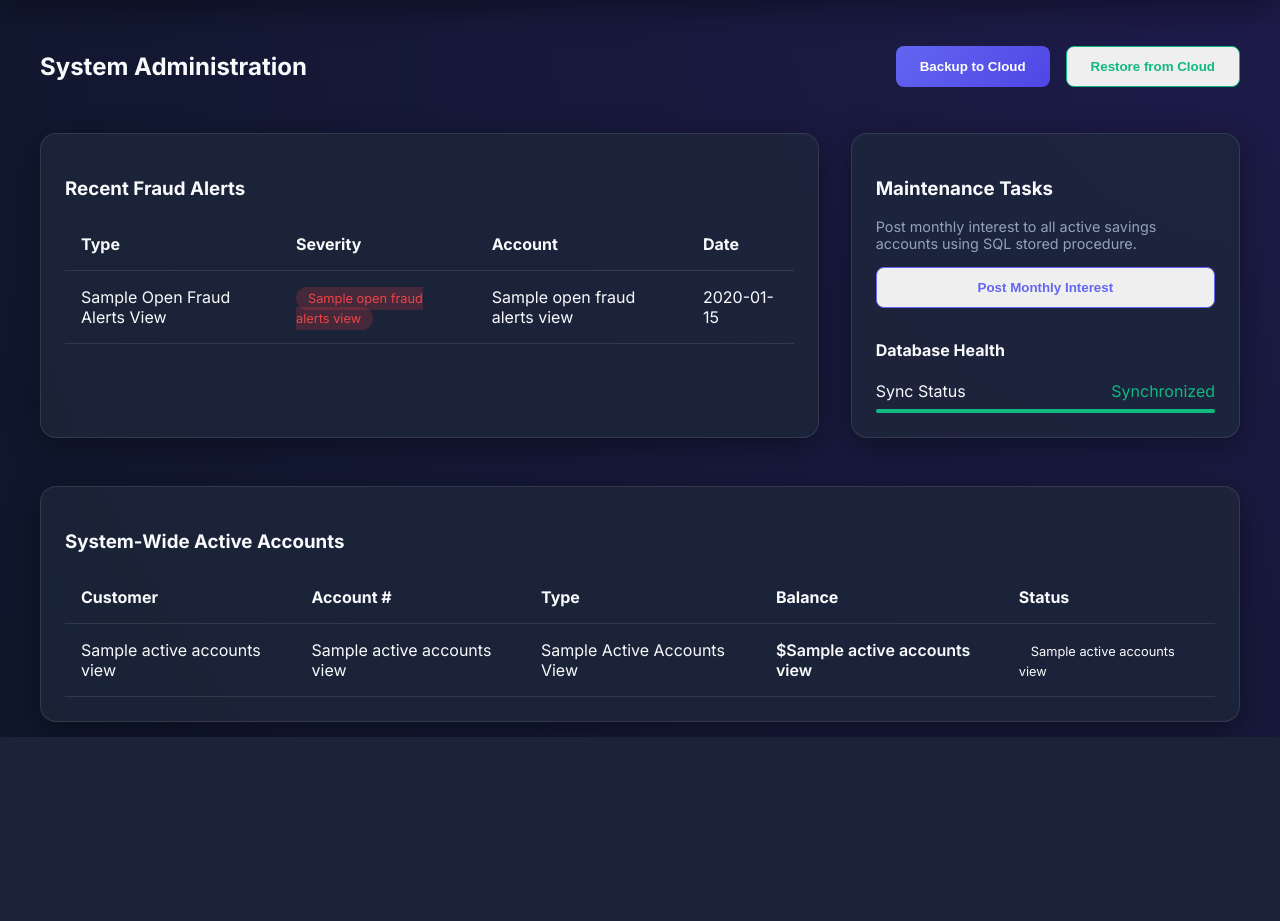
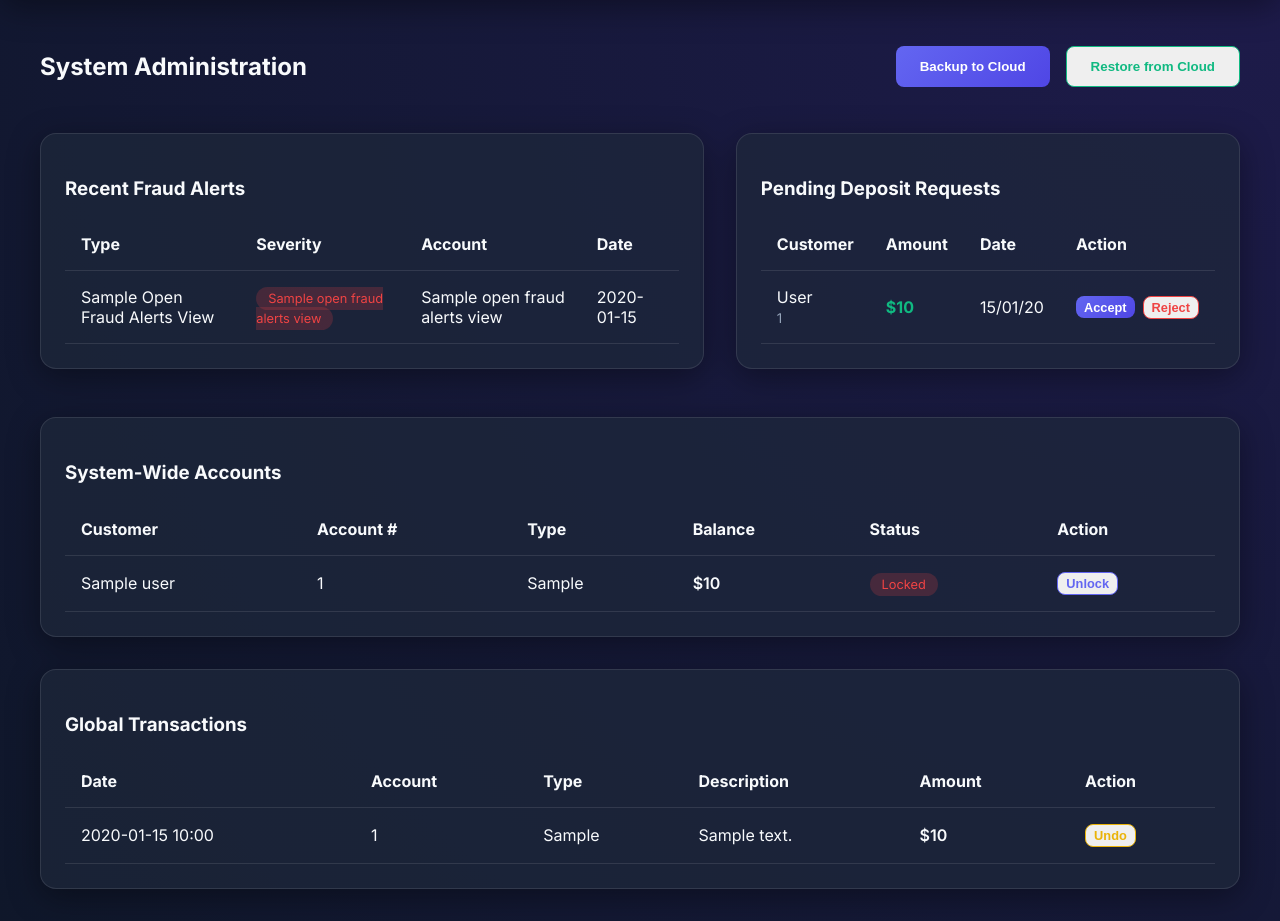
Before and after one commit to HassanSarfaraz/BankSim, a Flask app: page /admin/dashboard in a window 1280 px wide. Shown: the part 63-984 px from the top of the page. Before the commit the page ends 800 px from the top, so only its background shows below. Run offline with Flask 3, Linux system fonts and the light colour scheme; the visitor is signed in with stand-in values (Sample User, id 1); a database or web service that is not in the repository returns one stand-in record (values such as "Sample title"); some libraries are stand-ins or nearby versions.

Commit message:
Feat: Add supreme admin powers, global transactions, undo, and deposit requests

```diff
--- a/app/backup/sync.py
+++ b/app/backup/sync.py
@@ -2,7 +2,7 @@ from ..firebase.firestore import db_firestore
 from ..models.db import get_db_conn
 import psycopg2.extras
 
-SYNC_TABLES = ['users', 'customers', 'accounts', 'transactions', 'loans']
+SYNC_TABLES = ['users', 'customers', 'accounts', 'transactions', 'loans', 'deposit_requests']
 
 def postgres_to_firebase():
     """Backup: Postgres -> Firestore"""
@@ -73,7 +73,8 @@ def firebase_to_postgres():
                 'customers': 'customer_id',
                 'accounts': 'account_id',
                 'transactions': 'transaction_id',
-                'loans': 'loan_id'
+                'loans': 'loan_id',
+                'deposit_requests': 'request_id'
             }
             pk_col = TABLE_PKS.get(table)
 
--- a/app/routes/admin.py
+++ b/app/routes/admin.py
@@ -16,11 +16,106 @@ def dashboard():
     cur.execute("SELECT * FROM open_fraud_alerts_view")
     alerts = cur.fetchall()
 
-    # Use View: Active Accounts
-    cur.execute("SELECT * FROM active_accounts_view LIMIT 20")
+    # Use View: Active Accounts (and locked ones) - fetching u.user_id to allow locking/unlocking
+    cur.execute("""
+        SELECT c.customer_id, c.first_name || ' ' || c.last_name AS customer_name,
+               a.account_number, a.account_type, a.balance, a.status, u.is_active, u.user_id
+        FROM users u
+        JOIN customers c ON u.user_id = c.user_id
+        JOIN accounts a ON c.customer_id = a.customer_id
+        ORDER BY c.customer_id
+        LIMIT 50
+    """)
     active_accounts = cur.fetchall()
 
-    return render_template('dashboard/admin.html', alerts=alerts, active_accounts=active_accounts)
+    # Get Global Transactions
+    cur.execute("""
+        SELECT t.transaction_id, t.transaction_type, t.amount, t.transaction_date, t.description, a.account_number
+        FROM transactions t
+        JOIN accounts a ON t.account_id = a.account_id
+        ORDER BY t.transaction_date DESC
+        LIMIT 50
+    """)
+    global_transactions = cur.fetchall()
+
+    # Get Pending Deposit Requests
+    cur.execute("""
+        SELECT dr.request_id, a.account_number, dr.amount, dr.created_at, c.first_name || ' ' || c.last_name
+        FROM deposit_requests dr
+        JOIN accounts a ON dr.account_id = a.account_id
+        JOIN customers c ON a.customer_id = c.customer_id
+        WHERE dr.status = 'pending'
+        ORDER BY dr.created_at DESC
+    """)
+    deposit_requests = cur.fetchall()
+
+    return render_template('dashboard/admin.html', alerts=alerts, active_accounts=active_accounts, global_transactions=global_transactions, deposit_requests=deposit_requests)
+
+@admin_bp.route('/toggle_lock/<int:user_id>', methods=['POST'])
+def toggle_lock(user_id):
+    conn = get_db_conn()
+    cur = conn.cursor()
+    try:
+        cur.execute("UPDATE users SET is_active = NOT is_active WHERE user_id = %s RETURNING is_active", (user_id,))
+        new_status = cur.fetchone()[0]
+        conn.commit()
+        status_text = "unlocked" if new_status else "locked"
+        flash(f"User account has been {status_text}.", "success")
+    except Exception as e:
+        conn.rollback()
+        flash(f"Error toggling lock: {str(e)}", "danger")
+    return redirect(url_for('admin.dashboard'))
+
+@admin_bp.route('/undo_transaction/<int:transaction_id>', methods=['POST'])
+def undo_transaction(transaction_id):
+    conn = get_db_conn()
+    cur = conn.cursor()
+    try:
+        cur.execute("SELECT account_id, transaction_type, amount FROM transactions WHERE transaction_id = %s", (transaction_id,))
+        txn = cur.fetchone()
+        if txn:
+            acc_id, txn_type, amount = txn
+            if txn_type in ['withdrawal', 'fee', 'transfer']:
+                cur.execute("UPDATE accounts SET balance = balance + %s WHERE account_id = %s", (amount, acc_id))
+            elif txn_type == 'deposit':
+                cur.execute("UPDATE accounts SET balance = balance - %s WHERE account_id = %s", (amount, acc_id))
+
+            cur.execute("DELETE FROM transactions WHERE transaction_id = %s", (transaction_id,))
+            conn.commit()
+            flash("Transaction undone and balance adjusted.", "success")
+        else:
+            flash("Transaction not found.", "warning")
+    except Exception as e:
+        conn.rollback()
+        flash(f"Error undoing transaction: {str(e)}", "danger")
+    return redirect(url_for('admin.dashboard'))
+
+@admin_bp.route('/handle_deposit/<int:request_id>/<action>', methods=['POST'])
+def handle_deposit(request_id, action):
+    conn = get_db_conn()
+    cur = conn.cursor()
+    try:
+        if action == 'accept':
+            cur.execute("SELECT account_id, amount FROM deposit_requests WHERE request_id = %s AND status = 'pending'", (request_id,))
+            req = cur.fetchone()
+            if req:
+                acc_id, amount = req
+                # Add balance
+                cur.execute("UPDATE accounts SET balance = balance + %s WHERE account_id = %s", (amount, acc_id))
+                # Add transaction
+                cur.execute("INSERT INTO transactions (account_id, transaction_type, amount, description) VALUES (%s, 'deposit', %s, 'Approved Cash Deposit')", (acc_id, amount))
+                # Update status
+                cur.execute("UPDATE deposit_requests SET status = 'accepted' WHERE request_id = %s", (request_id,))
+                conn.commit()
+                flash("Deposit approved and processed.", "success")
+        elif action == 'reject':
+            cur.execute("UPDATE deposit_requests SET status = 'rejected' WHERE request_id = %s", (request_id,))
+            conn.commit()
+            flash("Deposit request rejected.", "info")
+    except Exception as e:
+        conn.rollback()
+        flash(f"Error handling deposit: {str(e)}", "danger")
+    return redirect(url_for('admin.dashboard'))
 
 @admin_bp.route('/backup/push', methods=['POST'])
 def backup_push():
--- a/app/templates/dashboard/admin.html
+++ b/app/templates/dashboard/admin.html
@@ -11,7 +11,7 @@
     </div>
 
     <div class="dashboard-grid">
-        <!-- Fraud Alerts (View Requirement) -->
+        <!-- Fraud Alerts -->
         <div class="glass card">
             <h3>Recent Fraud Alerts</h3>
             <table>
@@ -40,32 +40,46 @@
             </table>
         </div>
 
-        <!-- System Maintenance -->
+        <!-- Pending Deposit Requests -->
         <div class="glass card">
-            <h3>Maintenance Tasks</h3>
-            <div style="margin-bottom: 2rem;">
-                <p style="font-size: 0.9rem; color: var(--text-muted);">Post monthly interest to all active savings accounts using SQL stored procedure.</p>
-                <form action="{{ url_for('admin.post_interest') }}" method="POST">
-                    <button type="submit" class="btn" style="width: 100%; border: 1px solid var(--primary); color: var(--primary);">Post Monthly Interest</button>
-                </form>
-            </div>
-
-            <div>
-                <h4>Database Health</h4>
-                <div style="display: flex; justify-content: space-between; margin-bottom: 0.5rem;">
-                    <span>Sync Status</span>
-                    <span id="sync-status" style="color: var(--accent);">Synchronized</span>
-                </div>
-                <div style="background: rgba(255,255,255,0.1); height: 4px; border-radius: 2px;">
-                    <div style="background: var(--accent); width: 100%; height: 100%; border-radius: 2px;"></div>
-                </div>
-            </div>
+            <h3>Pending Deposit Requests</h3>
+            <table>
+                <thead>
+                    <tr>
+                        <th>Customer</th>
+                        <th>Amount</th>
+                        <th>Date</th>
+                        <th>Action</th>
+                    </tr>
+                </thead>
+                <tbody>
+                    {% for req in deposit_requests %}
+                    <tr>
+                        <td>{{ req[4] }}<br><small style="color:var(--text-muted)">{{ req[1] }}</small></td>
+                        <td style="font-weight: bold; color: var(--accent);">${{ req[2] }}</td>
+                        <td>{{ req[3].strftime('%d/%m/%y') }}</td>
+                        <td>
+                            <div style="display: flex; gap: 0.5rem;">
+                                <form action="{{ url_for('admin.handle_deposit', request_id=req[0], action='accept') }}" method="POST">
+                                    <button type="submit" class="btn btn-primary" style="padding: 0.2rem 0.5rem; font-size: 0.8rem;">Accept</button>
+                                </form>
+                                <form action="{{ url_for('admin.handle_deposit', request_id=req[0], action='reject') }}" method="POST">
+                                    <button type="submit" class="btn" style="padding: 0.2rem 0.5rem; font-size: 0.8rem; border: 1px solid #ef4444; color: #ef4444;">Reject</button>
+                                </form>
+                            </div>
+                        </td>
+                    </tr>
+                    {% else %}
+                    <tr><td colspan="4" style="text-align:center; color:var(--text-muted)">No pending requests</td></tr>
+                    {% endfor %}
+                </tbody>
+            </table>
         </div>
     </div>
 
     <!-- Active Accounts Overview -->
     <div class="glass card" style="margin-top: 2rem;">
-        <h3>System-Wide Active Accounts</h3>
+        <h3>System-Wide Accounts</h3>
         <table>
             <thead>
                 <tr>
@@ -74,6 +88,7 @@
                     <th>Type</th>
                     <th>Balance</th>
                     <th>Status</th>
+                    <th>Action</th>
                 </tr>
             </thead>
             <tbody>
@@ -84,10 +99,51 @@
                     <td style="text-transform: capitalize;">{{ acc[3] }}</td>
                     <td style="font-weight: 600;">${{ acc[4] }}</td>
                     <td>
-                        <span class="status-badge status-{{ acc[5] }}">{{ acc[5] }}</span>
-                        {% if not acc[6] %}
-                        <span class="status-badge" style="background: rgba(239, 68, 68, 0.2); color: #ef4444; margin-left: 0.5rem;">Locked</span>
+                        {% if acc[6] %}
+                        <span class="status-badge status-active">Active</span>
+                        {% else %}
+                        <span class="status-badge" style="background: rgba(239, 68, 68, 0.2); color: #ef4444;">Locked</span>
                         {% endif %}
+                    </td>
+                    <td>
+                        <form action="{{ url_for('admin.toggle_lock', user_id=acc[7]) }}" method="POST">
+                            <button type="submit" class="btn" style="padding: 0.2rem 0.5rem; font-size: 0.8rem; border: 1px solid {% if acc[6] %}#ef4444{% else %}var(--primary){% endif %}; color: {% if acc[6] %}#ef4444{% else %}var(--primary){% endif %};">
+                                {% if acc[6] %}Lock{% else %}Unlock{% endif %}
+                            </button>
+                        </form>
+                    </td>
+                </tr>
+                {% endfor %}
+            </tbody>
+        </table>
+    </div>
+
+    <!-- Global Transactions -->
+    <div class="glass card" style="margin-top: 2rem;">
+        <h3>Global Transactions</h3>
+        <table style="width: 100%;">
+            <thead>
+                <tr>
+                    <th>Date</th>
+                    <th>Account</th>
+                    <th>Type</th>
+                    <th>Description</th>
+                    <th>Amount</th>
+                    <th>Action</th>
+                </tr>
+            </thead>
+            <tbody>
+                {% for txn in global_transactions %}
+                <tr>
+                    <td>{{ txn[3].strftime('%Y-%m-%d %H:%M') }}</td>
+                    <td>{{ txn[5] }}</td>
+                    <td style="text-transform: capitalize;">{{ txn[1] }}</td>
+                    <td>{{ txn[4] }}</td>
+                    <td style="font-weight: 600; color: {% if txn[1] == 'deposit' %}var(--accent){% else %}var(--text){% endif %};">${{ txn[2] }}</td>
+                    <td>
+                        <form action="{{ url_for('admin.undo_transaction', transaction_id=txn[0]) }}" method="POST" onsubmit="return confirm('Are you sure you want to undo this transaction?');">
+                            <button type="submit" class="btn" style="padding: 0.2rem 0.5rem; font-size: 0.8rem; border: 1px solid #eab308; color: #eab308;">Undo</button>
+                        </form>
                     </td>
                 </tr>
                 {% endfor %}
@@ -99,22 +155,20 @@
 <script>
 function syncFirebase(action) {
     const url = action === 'push' ? '/admin/backup/push' : '/admin/backup/pull';
-    document.getElementById('sync-status').innerText = 'Syncing...';
+    alert('Syncing... Please wait.');
 
     fetch(url, { method: 'POST' })
     .then(res => res.json())
     .then(data => {
         if (data.status === 'success') {
             alert('Cloud synchronization complete!');
-            document.getElementById('sync-status').innerText = 'Synchronized';
+            window.location.reload();
         } else {
             alert('Error: ' + data.message);
-            document.getElementById('sync-status').innerText = 'Sync Failed';
         }
     })
     .catch(err => {
         alert('Sync error occurred');
-        document.getElementById('sync-status').innerText = 'Error';
     });
 }
 </script>
```
Also changed, not shown: app/routes/customer.py (+26 -0 lines), app/templates/dashboard/customer.html (+21 -0 lines).
